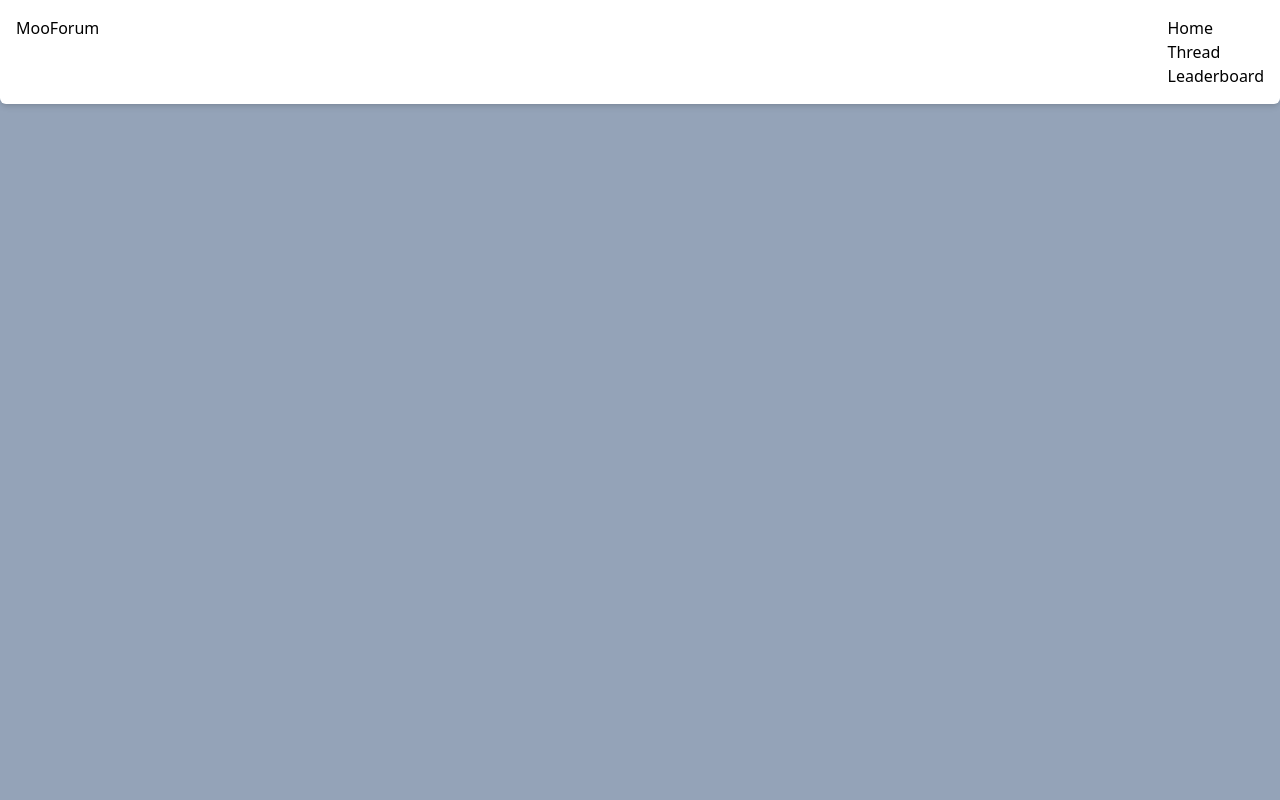
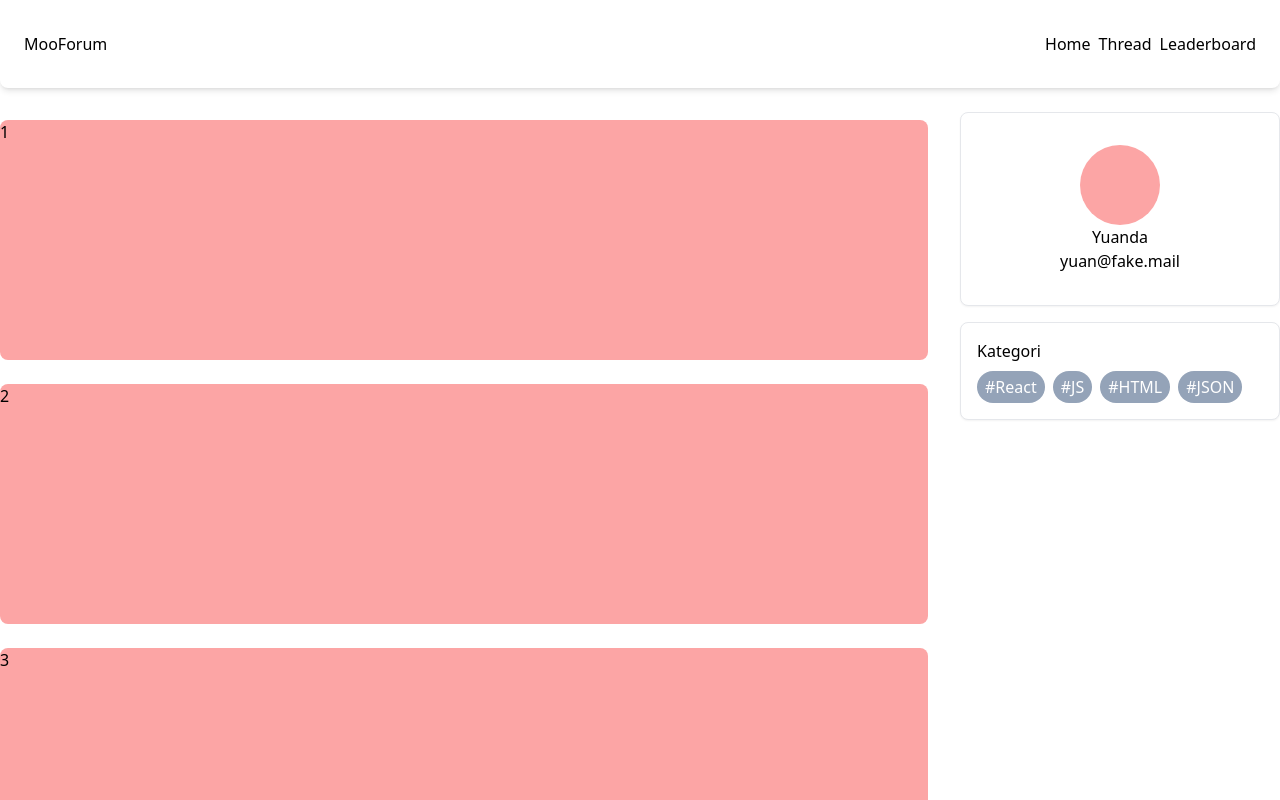
Before and after one commit to yuandahanif/moo-space, a React (Vite) app: page / in a window 1280 px wide. Shown: the top 800 px of the page. Built offline with nearby package versions, Linux system fonts and the light colour scheme.

Commit message:
feat: :sparkles: code skeleton concept

```diff
--- a/src/App.tsx
+++ b/src/App.tsx
@@ -6,18 +6,49 @@ function App() {
 
   return (
     <MainLayout>
-      <header className="sticky top-0 flex rounded-b-md bg-white p-4 shadow-md">
-        <span>MooForum</span>
+      <header className="sticky top-0 flex rounded-b-lg bg-white p-6 py-8 shadow-md">
+        <span aria-label="Forum sepi, eh sapi moo . . .">MooForum</span>
 
         <nav className="ml-auto">
-          <ul>
+          <ul className="flex gap-x-2">
             <li>Home</li>
             <li>Thread</li>
             <li>Leaderboard</li>
           </ul>
         </nav>
       </header>
-      <div className=""></div>
+
+      <main className="flex grow">
+        <article className="w-3/4 py-8 pr-8">
+          <div className="flex flex-col gap-y-6">
+            {["1", "2", "3", "4", "5", "6"].map((v) => (
+              <div key={v} className="h-60 w-full rounded-lg bg-red-300">
+                {v}
+              </div>
+            ))}
+          </div>
+        </article>
+
+        <aside className="flex w-1/4 flex-col gap-y-4 py-6">
+          <div className="sticky top-24 flex flex-col items-center rounded-lg border bg-white py-8 shadow-sm duration-300 hover:shadow-lg">
+            <div className="h-20 w-20 rounded-full bg-red-300"></div>
+            <span>Yuanda</span>
+            <span>yuan@fake.mail</span>
+          </div>
+
+          <div className=" flex  flex-wrap items-start gap-2 rounded-lg border bg-white px-4 py-4 shadow-sm">
+            <span className="inline-flex w-full">Kategori</span>
+            {["#React", "#JS", "#HTML", "#JSON"].map((value) => (
+              <span
+                key={value}
+                className="rounded-full bg-slate-400 p-1 px-2 text-white"
+              >
+                {value}
+              </span>
+            ))}
+          </div>
+        </aside>
+      </main>
     </MainLayout>
   );
 }
--- a/src/layouts/main.layout.tsx
+++ b/src/layouts/main.layout.tsx
@@ -9,7 +9,7 @@ interface Props {
 const MainLayout: React.FC<Props> = ({ children, className }) => {
   return (
     <div className="flex justify-center">
-      <div className={twMerge("bg-slate-400 max-w-screen-xl w-full min-h-screen", className)}>
+      <div className={twMerge(" max-w-screen-xl w-full min-h-screen", className)}>
         {children}
       </div>
     </div>
```
